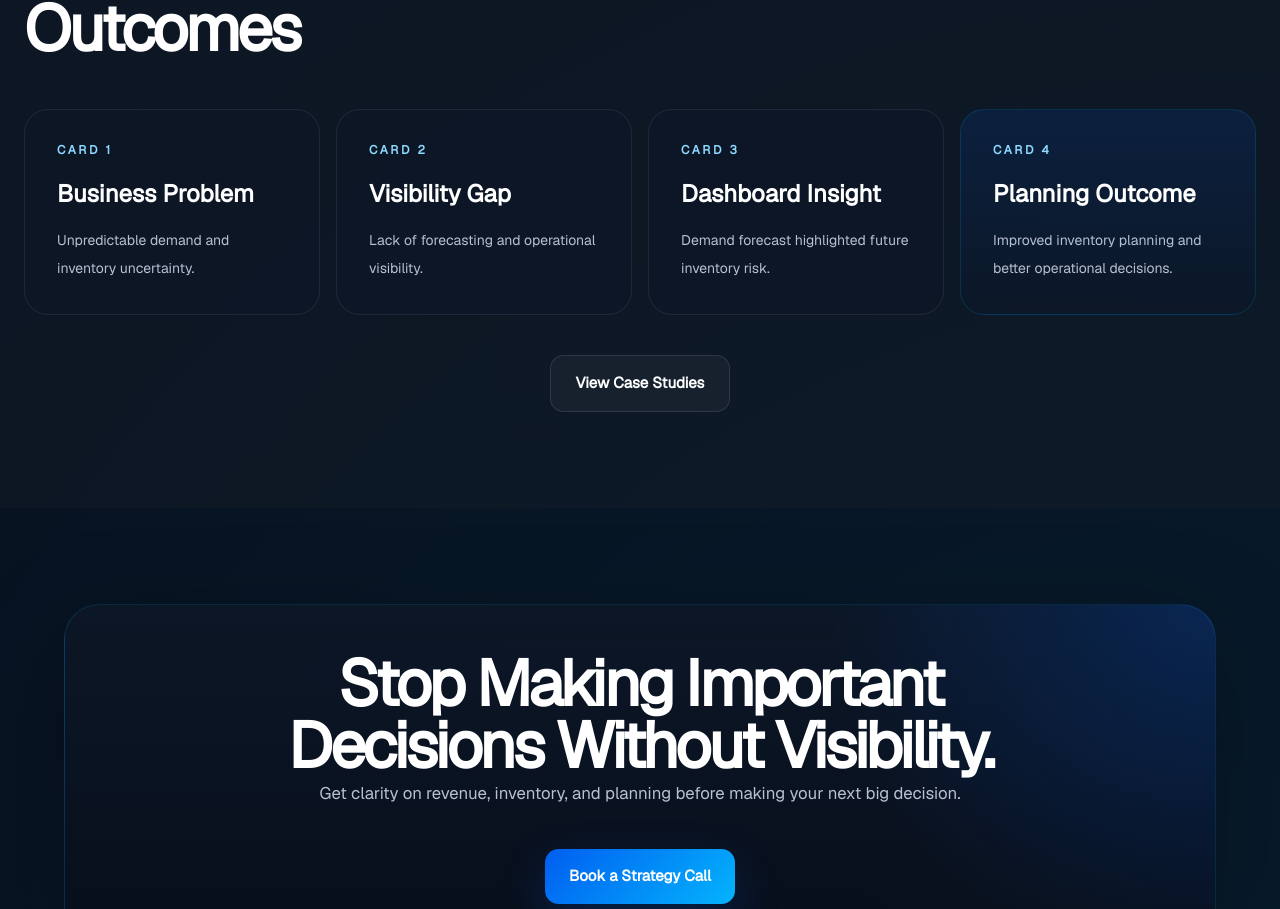
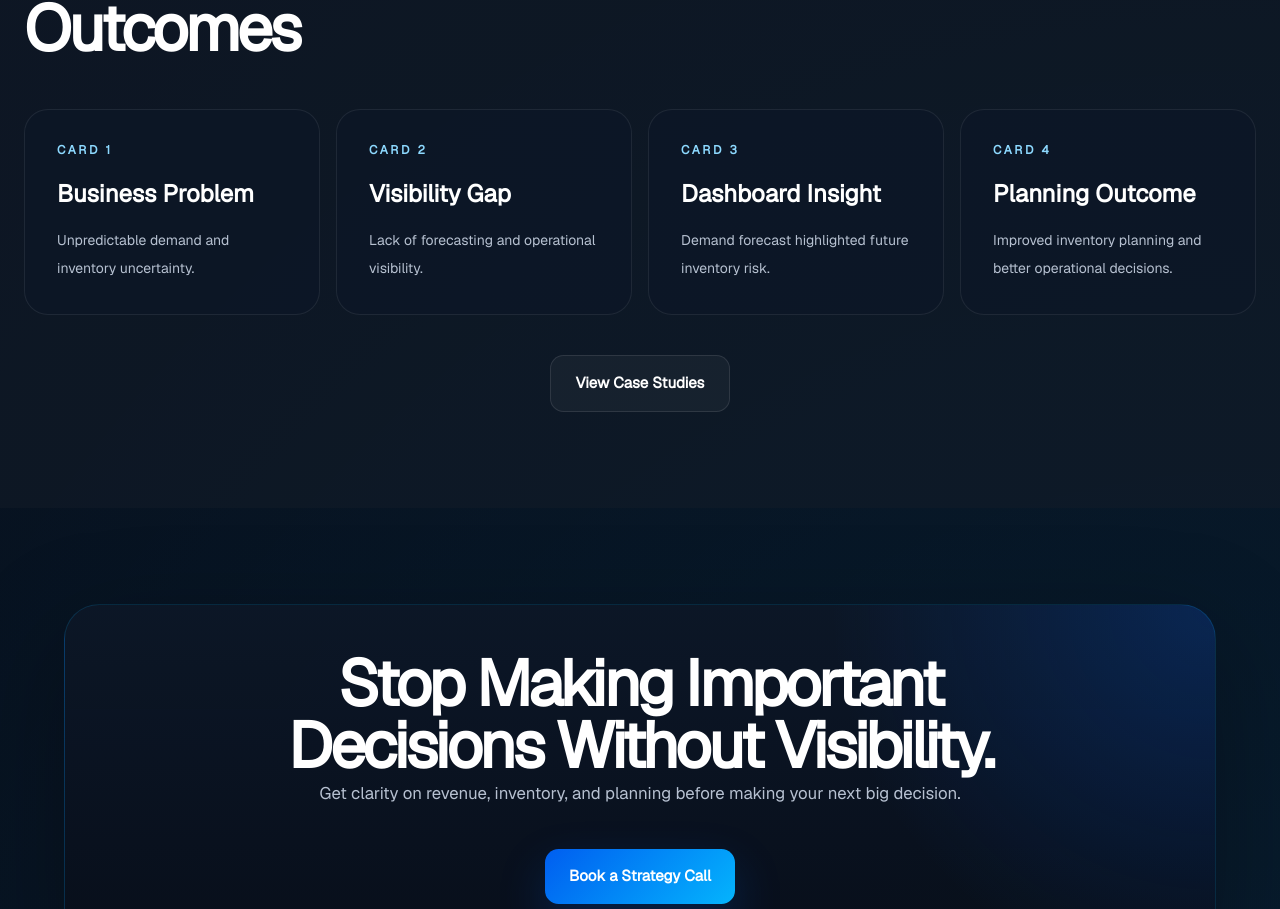
Before and after one commit to ArmanMehdi51214/scalesight_website, a Next.js app: page / in a window 1280 px wide. Shown: the part 5818-6727 px from the top of the page. Built offline with nearby package versions, Linux system fonts and the light colour scheme.

Commit message:
section 7 modified

```diff
--- a/app/globals.css
+++ b/app/globals.css
@@ -324,17 +324,13 @@ button {
 
 .story-card:hover {
   transform: translateY(-3px);
-  border-color: rgba(4, 180, 253, 0.16);
-  box-shadow: 0 26px 64px rgba(0, 0, 0, 0.24);
+  border-color: rgba(4, 180, 253, 0.22);
+  background: linear-gradient(180deg, rgba(0, 94, 240, 0.08), rgba(12, 23, 39, 0.96));
+  box-shadow: 0 30px 72px rgba(0, 0, 0, 0.28);
 }
 
 .story-card:hover::before {
   opacity: 1;
-}
-
-.story-card--active {
-  border-color: rgba(4, 180, 253, 0.16);
-  background: linear-gradient(180deg, rgba(0, 94, 240, 0.12), rgba(12, 23, 39, 0.94));
 }
 
 .cta-panel {
--- a/app/page.tsx
+++ b/app/page.tsx
@@ -442,13 +442,8 @@ export default function Home() {
           <div className="mx-auto max-w-7xl">
             <SectionHeader title="Visibility Creates Better Outcomes" />
             <div className="mt-12 grid gap-4 md:grid-cols-4">
-              {storyCards.map((card, index) => (
-                <article
-                  key={card.title}
-                  className={
-                    index === 3 ? "story-card story-card--active" : "story-card"
-                  }
-                >
+              {storyCards.map((card) => (
+                <article key={card.title} className="story-card">
                   <p className="text-xs font-semibold uppercase tracking-[0.22em] text-[#8dd9ff]">
                     {card.step}
                   </p>
```
